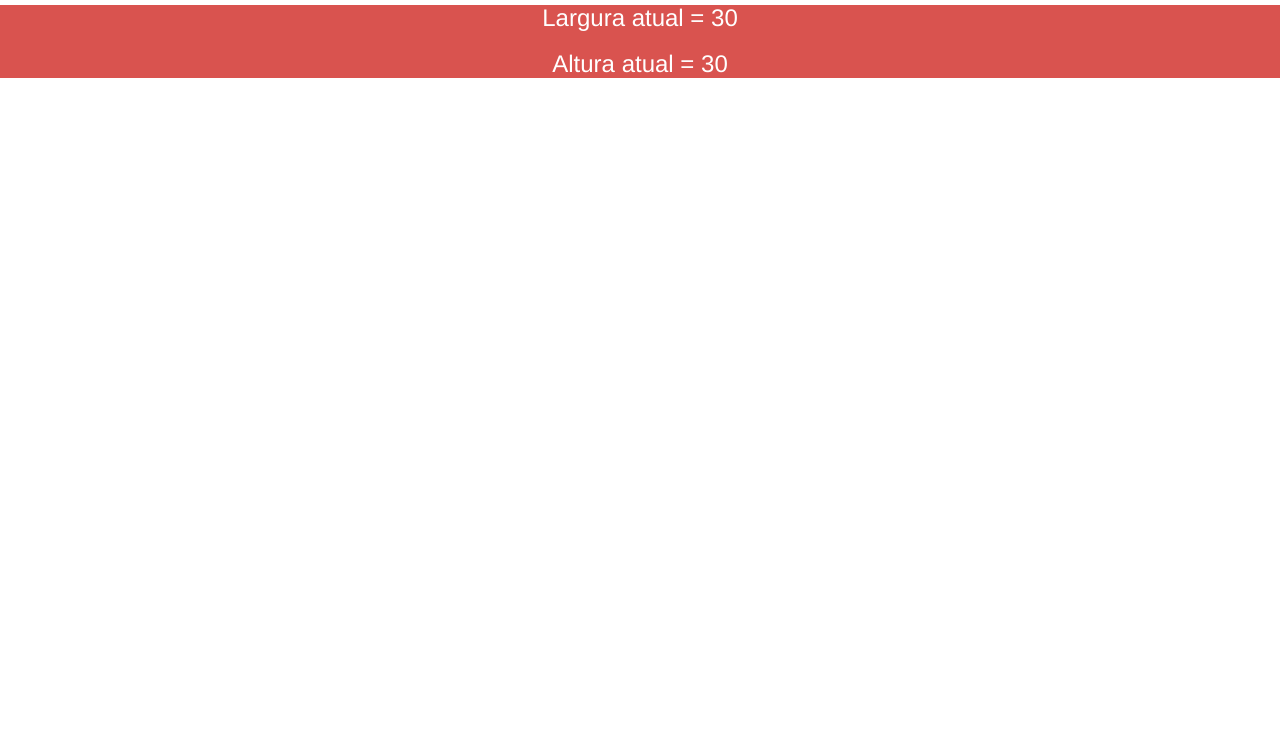
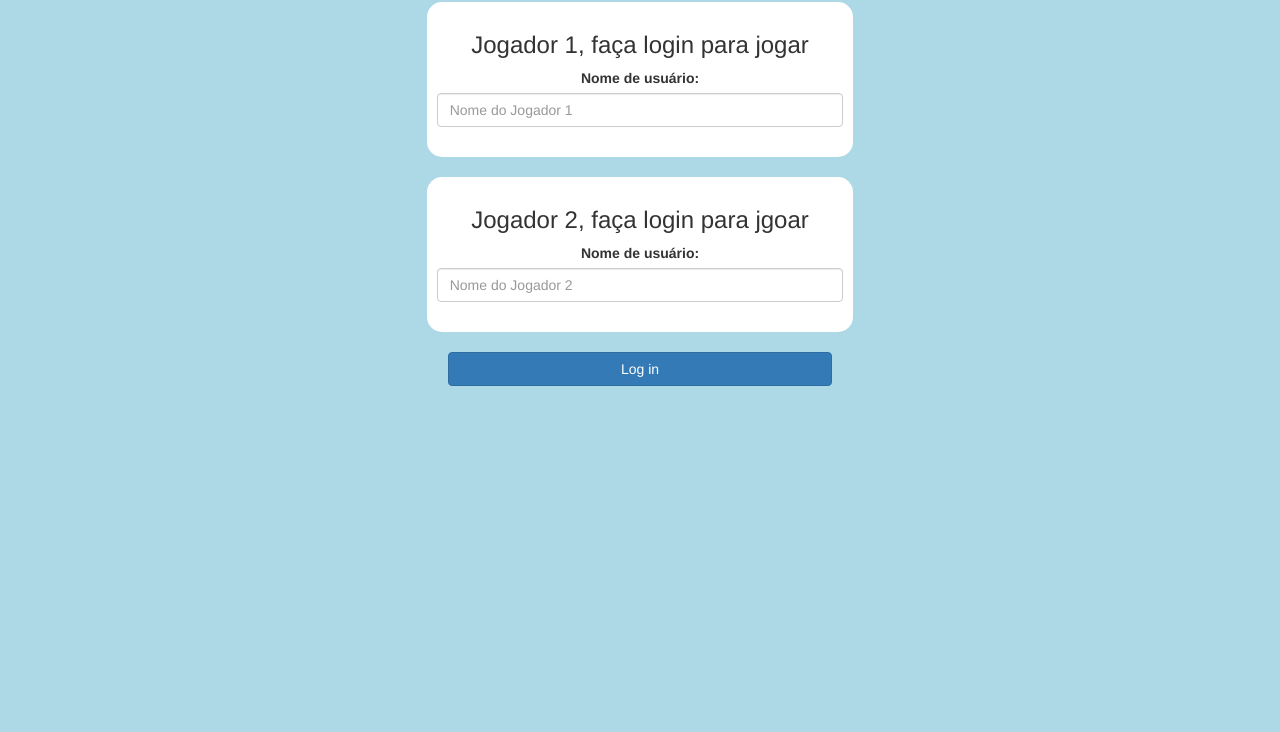
Before and after one commit to BruLekichLouro/C89, a plain HTML site: page index.html in a window 1280 px wide. Shown: the part 68-800 px from the top of the page. Drawn offline with nearby package versions, Linux system fonts and the light colour scheme.

Commit message:
Add files via upload

```diff
--- a/index.html
+++ b/index.html
@@ -1,32 +1,38 @@
 <!DOCTYPE html>
 <html>
 <head>
-	<title>C85</title>
-<link rel="stylesheet" href="style.css">
+	<title>Adivinhe a Palavra</title>
 
-
+<meta name="viewport" content="width=device-width, initial-scale=1">
 <link rel="stylesheet" href="https://maxcdn.bootstrapcdn.com/bootstrap/3.4.0/css/bootstrap.min.css">
-
 <script src="https://ajax.googleapis.com/ajax/libs/jquery/3.4.1/jquery.min.js"></script>
-
 <script src="https://maxcdn.bootstrapcdn.com/bootstrap/3.4.0/js/bootstrap.min.js"></script>
 
+<link rel="stylesheet" type="text/css" href="game.css">
+
+<script src="game_login.js"></script>
 </head>
+<body>
 
-<body class="bodyBackground">
-	<center>
-		<h2 class="btn-primary">MINECRAFT</h2>
+<center>
+	<h1>Jogo</h1>
 
-		<div id="headInfo" class="btn-danger">
-			<h3>Largura atual  = <span id="currentWidth">30</span></h3>
-			<h3>Altura atual  = <span id="currentHeight">30</span></h3>
-		</div>
-
-		<canvas width="1000" height="600" id="myCanvas"></canvas>
-
-	</center>
-    <script src="fabric.js"></script>
-	<script src="main.js"></script>
+	<div class="col-lg-4 col-sm-8 col-xs-11 login_div1">
+		<h3 >Jogador 1, faça login para jogar</h3>
+		<label >Nome de usuário:</label>
+		 <input type="text" id="player1NameInput" class="form-control" placeholder="Nome do Jogador 1">
+		 <br>
+	</div>
+<br>
+	<div class="col-lg-4 col-sm-8 col-xs-11 login_div2">
+		<h3 >Jogador 2, faça login para jgoar</h3>
+		  <label >Nome de usuário:</label>
+		 <input type="text" id="player2NameInput" class="form-control" placeholder="Nome do Jogador 2">
+		<br>
+	</div>
+	<br>
+		<button style="width:30%" class="btn btn-primary" onclick="addUser()">Log in</button>
+</center>
 
 </body>
 </html>
```
